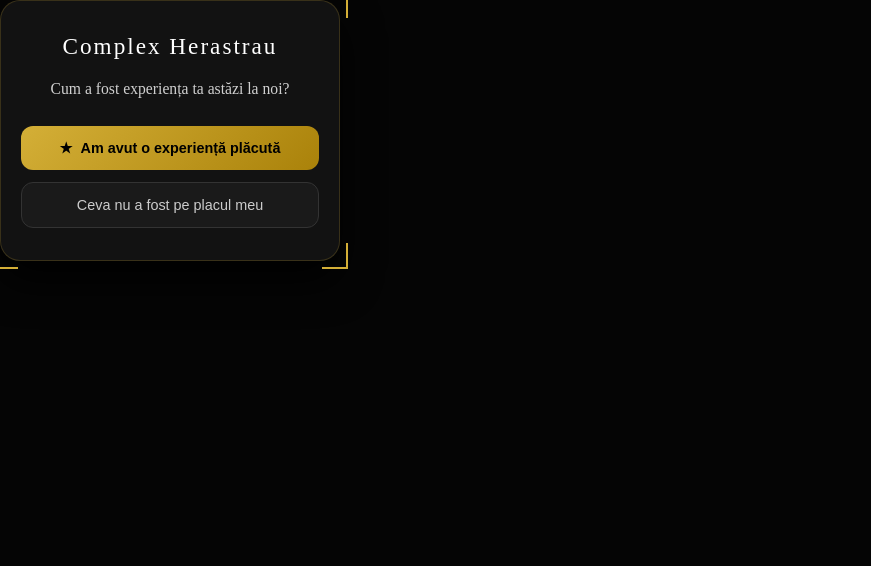
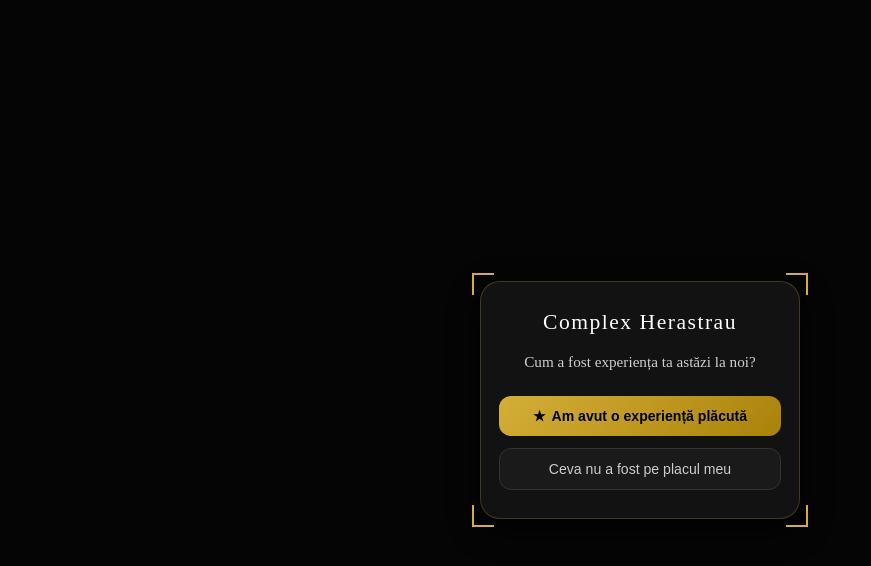
Before and after one commit to Dimiregele/ScanVogue, a Next.js app: page / in a window 1280 px wide. Shown: the top 566 px of the page, without its empty margins (0-871 px from the left). Built offline with nearby package versions, Linux system fonts and the light colour scheme.

Commit message:
Update page.tsx

```diff
--- a/app/page.tsx
+++ b/app/page.tsx
@@ -1,65 +1,80 @@
 export default function Home() {
   return (
-    /* Wrapper principal pentru centrare și dimensionare */
+    /* Fundalul principal ocupă ecranele tuturor modelelor Samsung/Android */
+    <div
+      style={{
+        position: "fixed",
+        top: 0,
+        left: 0,
+        right: 0,
+        bottom: 0,
+        width: "100vw",
+        height: "100dvh", // Se adaptează instant când apare/dispare bara de navigare
+        display: "flex",
+        justifyContent: "center",
+        alignItems: "center",
+        padding: "16px",
+        boxSizing: "border-box",
+        backgroundColor: "#050505",
+        overflow: "hidden",
+      }}
+    >
+      {/* Containerul Cardului + Colțurile aurii */}
       <div
         style={{
           position: "relative",
           width: "100%",
-        maxWidth: "340px", // Dimensiune optimă universală
+          maxWidth: "320px", // Puțin mai strâns pentru ecrane de Samsung mai mici
           boxSizing: "border-box",
         }}
       >
-      {/* --- COLȚURILE AURII DECORATIVE (lipite fix de card) --- */}
-      {/* Top Left */}
+        {/* --- COLȚURILE AURII DECORATIVE --- */}
         <div
           style={{
             position: "absolute",
             top: "-8px",
             left: "-8px",
-          width: "24px",
-          height: "24px",
+            width: "20px",
+            height: "20px",
             borderTop: "2px solid #d4af37",
             borderLeft: "2px solid #d4af37",
             pointerEvents: "none",
             zIndex: 2,
           }}
         />
-      {/* Top Right */}
         <div
           style={{
             position: "absolute",
             top: "-8px",
             right: "-8px",
-          width: "24px",
-          height: "24px",
+            width: "20px",
+            height: "20px",
             borderTop: "2px solid #d4af37",
             borderRight: "2px solid #d4af37",
             pointerEvents: "none",
             zIndex: 2,
           }}
         />
-      {/* Bottom Left */}
         <div
           style={{
             position: "absolute",
             bottom: "-8px",
             left: "-8px",
-          width: "24px",
-          height: "24px",
+            width: "20px",
+            height: "20px",
             borderBottom: "2px solid #d4af37",
             borderLeft: "2px solid #d4af37",
             pointerEvents: "none",
             zIndex: 2,
           }}
         />
-      {/* Bottom Right */}
         <div
           style={{
             position: "absolute",
             bottom: "-8px",
             right: "-8px",
-          width: "24px",
-          height: "24px",
+            width: "20px",
+            height: "20px",
             borderBottom: "2px solid #d4af37",
             borderRight: "2px solid #d4af37",
             pointerEvents: "none",
@@ -73,16 +88,16 @@
             position: "relative",
             zIndex: 1,
             width: "100%",
-          padding: "32px 20px",
+            padding: "28px 18px",
             borderRadius: "20px",
             backgroundColor: "#121212",
-          border: "1px solid rgba(212, 175, 55, 0.2)",
+            border: "1px solid rgba(212, 175, 55, 0.25)",
             boxSizing: "border-box",
             display: "flex",
             flexDirection: "column",
             alignItems: "center",
             textAlign: "center",
-          boxShadow: "0 20px 40px rgba(0, 0, 0, 0.9)",
+            boxShadow: "0 10px 30px rgba(0, 0, 0, 0.9)",
           }}
         >
           {/* Titlu Restaurant */}
@@ -90,10 +105,10 @@
             style={{
               color: "#ffffff",
               fontFamily: "serif",
-            fontSize: "1.45rem",
-            letterSpacing: "2px",
+              fontSize: "1.35rem",
+              letterSpacing: "1.5px",
               marginTop: 0,
-            marginBottom: "18px",
+              marginBottom: "16px",
               fontWeight: "normal",
             }}
           >
@@ -104,10 +119,10 @@
           <p
             style={{
               color: "#d0d0d0",
-            fontSize: "0.98rem",
+              fontSize: "0.95rem",
               lineHeight: "1.4",
               marginTop: 0,
-            marginBottom: "26px",
+              marginBottom: "24px",
             }}
           >
             Cum a fost experiența ta astăzi la noi?
@@ -120,18 +135,18 @@
             <button
               style={{
                 width: "100%",
-              padding: "14px 12px",
+                padding: "12px",
                 borderRadius: "12px",
                 border: "none",
                 background: "linear-gradient(135deg, #d4af37 0%, #aa820a 100%)",
                 color: "#000000",
                 fontWeight: "600",
-              fontSize: "0.9rem",
+                fontSize: "0.88rem",
                 cursor: "pointer",
                 display: "flex",
                 alignItems: "center",
                 justifyContent: "center",
-              gap: "8px",
+                gap: "6px",
               }}
             >
               <span>★</span> Am avut o experiență plăcută
@@ -141,13 +156,13 @@
             <button
               style={{
                 width: "100%",
-              padding: "14px 12px",
+                padding: "12px",
                 borderRadius: "12px",
                 border: "1px solid #333333",
                 background: "#1a1a1a",
                 color: "#cccccc",
                 fontWeight: "500",
-              fontSize: "0.9rem",
+                fontSize: "0.88rem",
                 cursor: "pointer",
               }}
             >
@@ -157,5 +172,6 @@
           </div>
         </main>
       </div>
+    </div>
   );
 }
```
Lines whose indentation alone changed are shown as unchanged.
